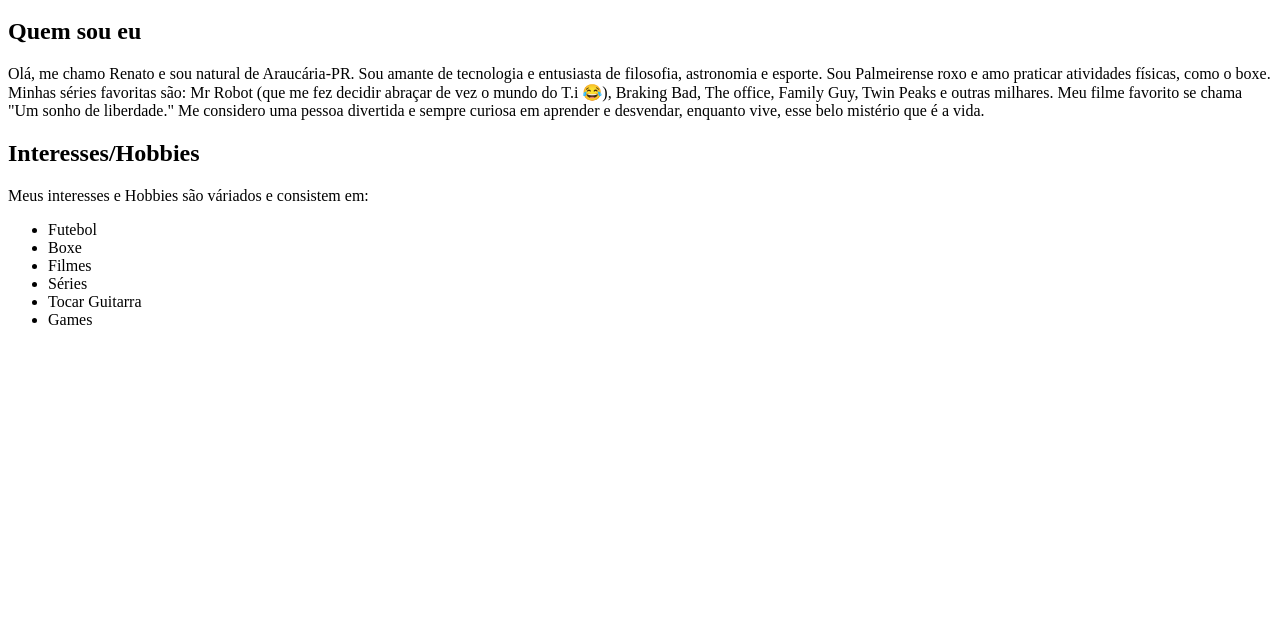
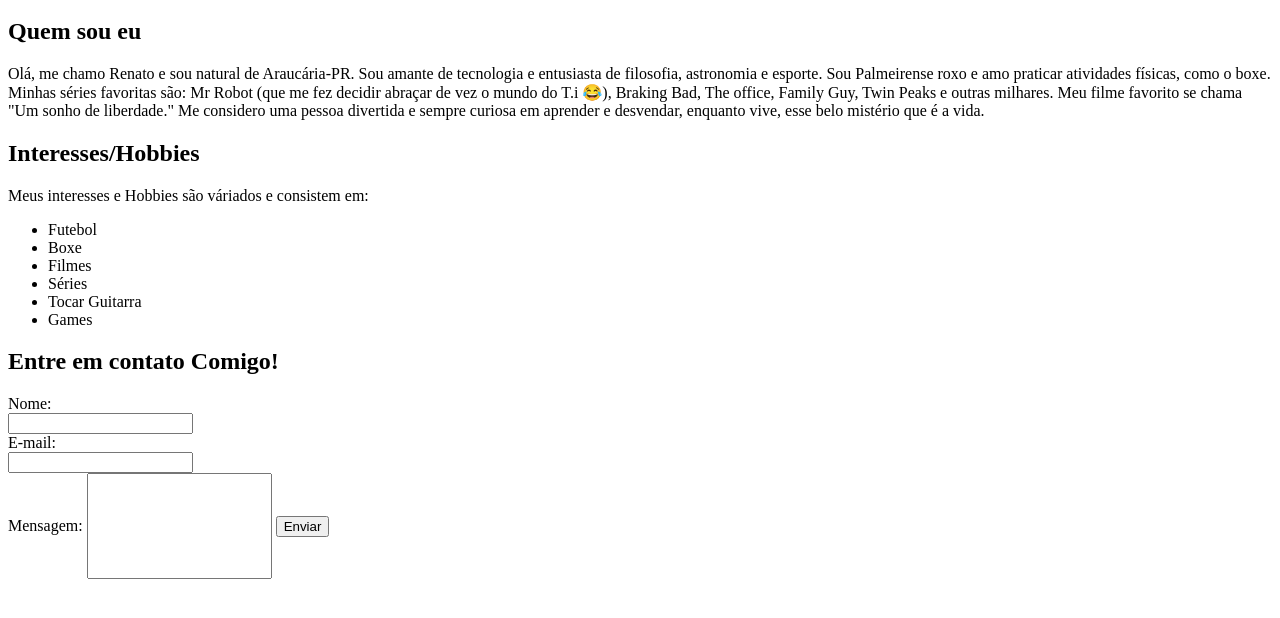
Before and after one commit to Renato-Miranda/portifolioPaginaPessoal, a plain HTML site: page index.html in a window 1280 px wide. Shown: the part 100-718 px from the top of the page. Drawn offline with Linux system fonts and the light colour scheme.

Commit message:
criado o formulario no html

```diff
--- a/index.html
+++ b/index.html
@@ -36,7 +36,17 @@
             </ul>
         </section>
         <section class="formulario">
+            <h2>Entre em contato Comigo!</h2>
 
+<form>
+  <label for="nome">Nome:</label><br>
+  <input type="text" id="nome"><br>
+  <label for="lname">E-mail:</label><br>
+  <input type="text" id="email"><br>
+  <label for="mensagem">Mensagem:</label>
+  <input type="text" id="mensagem">
+  <input type="submit"  value="Enviar">
+</form>
         </section>
     </main>
     <footer>
--- a/style.css
+++ b/style.css
@@ -0,0 +1,3 @@
+#mensagem {
+    height: 100px;
+}
```
